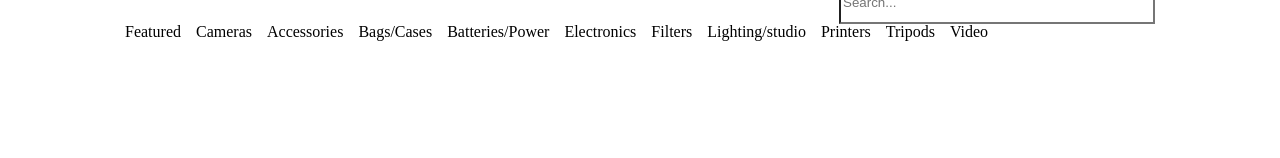
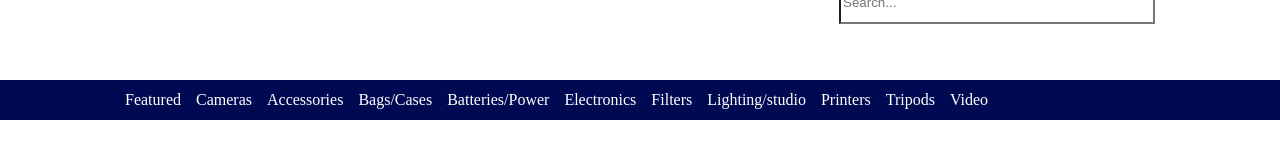
Before and after one commit to Kasilus/i-shop, a plain HTML site: page index.html in a window 1280 px wide. Shown: the part 40-198 px from the top of the page. Drawn offline with Linux system fonts and the light colour scheme.

Commit message:
Made top nav list

```diff
--- a/css/style.css
+++ b/css/style.css
@@ -6,7 +6,7 @@
 }
 
 .top-header{
-	max-height:115px;
+	height:115px;
 	width:100%;
 	overflow:hidden;
 }
@@ -43,15 +43,30 @@ div.search{
  position:relative;
 }
 
-div.header-categories{
-
+.header nav{
+ background-color: #000a52;
+ overflow:hidden;
+ height:40px;
+ position:absolute;
+ width:100%;
+ left:0;
 }
 
-div.header-categories ul{
-
+.header nav ul{
+  margin:12px 0;
 }
 
-div.header-categories ul li{
+.header nav ul li{
 	float:left;
 	padding-right:15px;
 }
+
+.header nav ul li a{
+	text-decoration:none;
+	color:white;
+}
+
+.header nav ul li a:hover{
+	text-decoration:underline;
+	border-bottom:2 px solid #ffffff;
+}
--- a/index.html
+++ b/index.html
@@ -26,23 +26,26 @@
 						</form>
 					</div>
 			</div>
-			<div class="header-categories">
+			<nav>
+				<div class="wrapper">
 					<ul>
-					<li>Featured</li>
-					<li>Cameras</li>
-					<li>Accessories</li>
-					<li>Bags/Cases</li>
-					<li>Batteries/Power</li>
-					<li>Electronics</li>
-					<li>Filters</li>
-					<li>Lighting/studio</li>
-					<li>Printers</li>
-					<li>Tripods</li>
-					<li>Video</li>
+						<li><a href="#">Featured</a><li>
+						<li><a href="#">Cameras</a></li>
+						<li><a href="#">Accessories</a></li>
+						<li><a href="#">Bags/Cases</a></li>
+						<li><a href="#">Batteries/Power</a></li>
+						<li><a href="#">Electronics</a></li>
+						<li><a href="#">Filters</a></li>
+						<li><a href="#">Lighting/studio</a></li>
+						<li><a href="#">Printers</a></li>
+						<li><a href="#">Tripods</a></li>
+						<li><a href="#">Video</a></li>
 					</ul>
 				</div>
+			</nav>
 		</div>
-<div id="content"><div>
+		<div id="content">
+		</div>
 		<footer></footer>
 	</div>
 </body>
```
Lines whose indentation alone changed are shown as unchanged.
